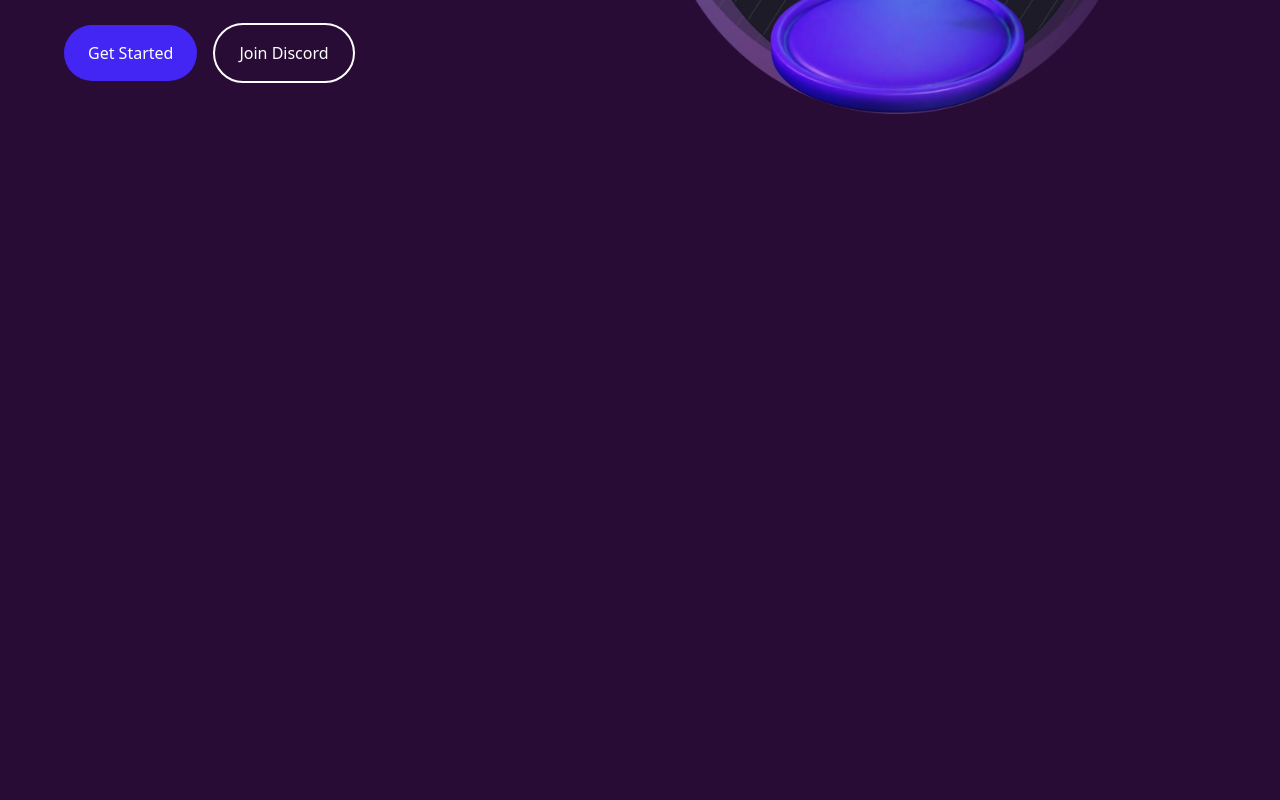
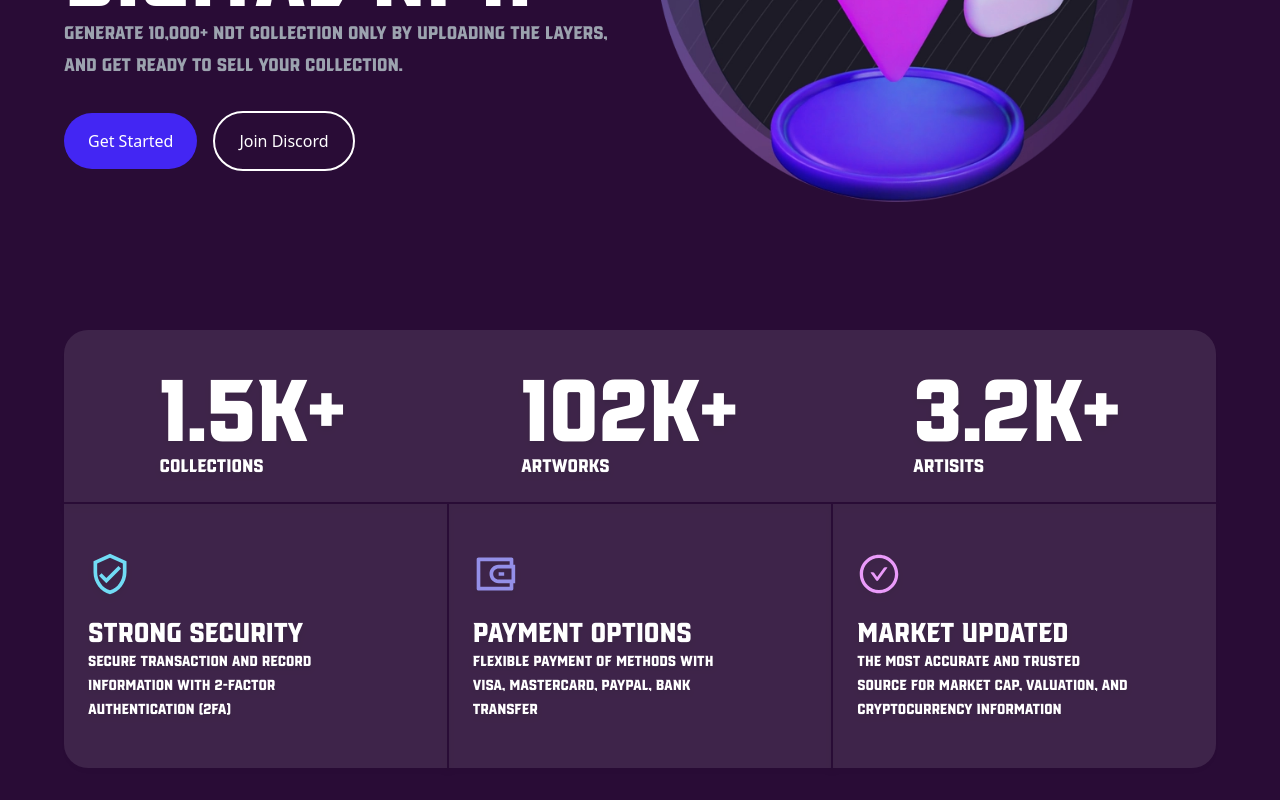
Before and after one commit to Hrithik0112/Web3-landing-Page, a Next.js app: page / in a window 1280 px wide. Shown: the part 528-1328 px from the top of the page. Before the commit the page ends 800 px from the top, so only its background shows below. Built offline with nearby package versions, Linux system fonts and the light colour scheme.

Commit message:
Feat : Popularity section added

```diff
--- a/src/app/page.tsx
+++ b/src/app/page.tsx
@@ -1,11 +1,13 @@
 import Header from "@/components/Header";
 import Hero from "@/sections/Hero";
+import Popularity from "@/sections/Popularity";
 export default function Home() {
   return (
-    <div className="max-w-6xl xl:px-0 px-4 flex-col items-center mx-auto pb-8 md:gap-36 gap-12">
+    <div className="max-w-6xl xl:px-0 px-4 flex-col items-center mx-auto pb-8 md:space-y-32 space-y-12">
 
       <Header/>
       <Hero/>
+      <Popularity/>
     </div>
   );
 }
--- /dev/null
+++ b/src/components/Card.tsx
@@ -0,0 +1,17 @@
+import { ReactNode } from "react";
+
+export type CardProps = {
+    icon: ReactNode;
+    title: string;
+    description: string;
+};
+
+export default function Card({ icon, description, title }: CardProps) {
+    return (
+        <div className="py-12 px-6 col gap-4 flex-1 max-w-[320px] items-start">
+            <div className="mb-4">{icon}</div>
+            <h4 className="font-redzone text-3xl">{title}</h4>
+            <span className="text-app_gray">{description}</span>
+        </div>
+    );
+}
--- a/src/sections/Hero.tsx
+++ b/src/sections/Hero.tsx
@@ -3,7 +3,7 @@ import React from 'react'
 
 const Hero = () => {
   return (
-    <section className="w-full flex flex-col md:flex-row items-center space-x-8 mt-10   ">
+    <section className="w-full flex flex-col md:flex-row items-center space-x-8">
             <div className=" md:w-1/2 flex-col space-y-8">
                 <h1 className="md:text-8xl text-5xl">
                     Discover Collect Sell Digital NFT.
--- /dev/null
+++ b/src/sections/Popularity.tsx
@@ -0,0 +1,62 @@
+import Card, { CardProps } from '@/components/Card';
+import React from 'react'
+import { AiOutlineCheckCircle } from 'react-icons/ai';
+import { MdOutlineVerifiedUser } from 'react-icons/md';
+import { RiWallet3Line } from 'react-icons/ri';
+
+const values = [
+    { value: "1.5", label: "Collections" },
+    { value: "102", label: "Artworks" },
+    { value: "3.2", label: "Artisits" },
+];
+
+const cards: CardProps[] = [
+    {
+        icon: <MdOutlineVerifiedUser size={44} color="#71dcf5" />,
+        title: "Strong Security",
+        description:
+            "Secure transaction and record information with 2-factor authentication (2FA)",
+    },
+    {
+        icon: <RiWallet3Line size={44} color="#948fe8" />,
+        title: "Payment Options",
+        description:
+            "Flexible payment of methods with Visa, Mastercard, Paypal, bank transfer",
+    },
+    {
+        icon: <AiOutlineCheckCircle size={44} color="#ea9bfa" />,
+        title: "Market Updated",
+        description:
+            "The most accurate and trusted source for market cap, valuation, and cryptocurrency information",
+    },
+];
+
+export default function Popularity() {
+    return (
+        <section className="bg-white/10 drop-shadow-md rounded-3xl flex-col w-full">
+            <div className="px-4 flex border-b-2 border-[#290c36] py-6 items-center justify-around gap-4 ">
+                {values.map((it, i) => (
+                    <div key={i}>
+                        <span className="md:text-8xl text-6xl font-redzone ">
+                            {it.value}K+
+                        </span>
+                        <br />
+                        <span className="text-xl pt-4">{it.label}</span>
+                    </div>
+                ))}
+            </div>
+            <div className=" flex justify-center w-full">
+                {cards.map((content, i) => (
+                    <div
+                        key={i}
+                        className={`flex-1 min-w-[200px] hover:bg-white/15 duration-300 ${
+                            i !== cards.length - 1 && "md:border-r-2 md:border-[#290c36]"
+                        }`}
+                    >
+                        <Card {...content} />
+                    </div>
+                ))}
+            </div>
+        </section>
+    );
+}
```
Also changed, not shown: package.json (+4 -3 lines), 1 other file (tests, documents, lock files or other folders).
